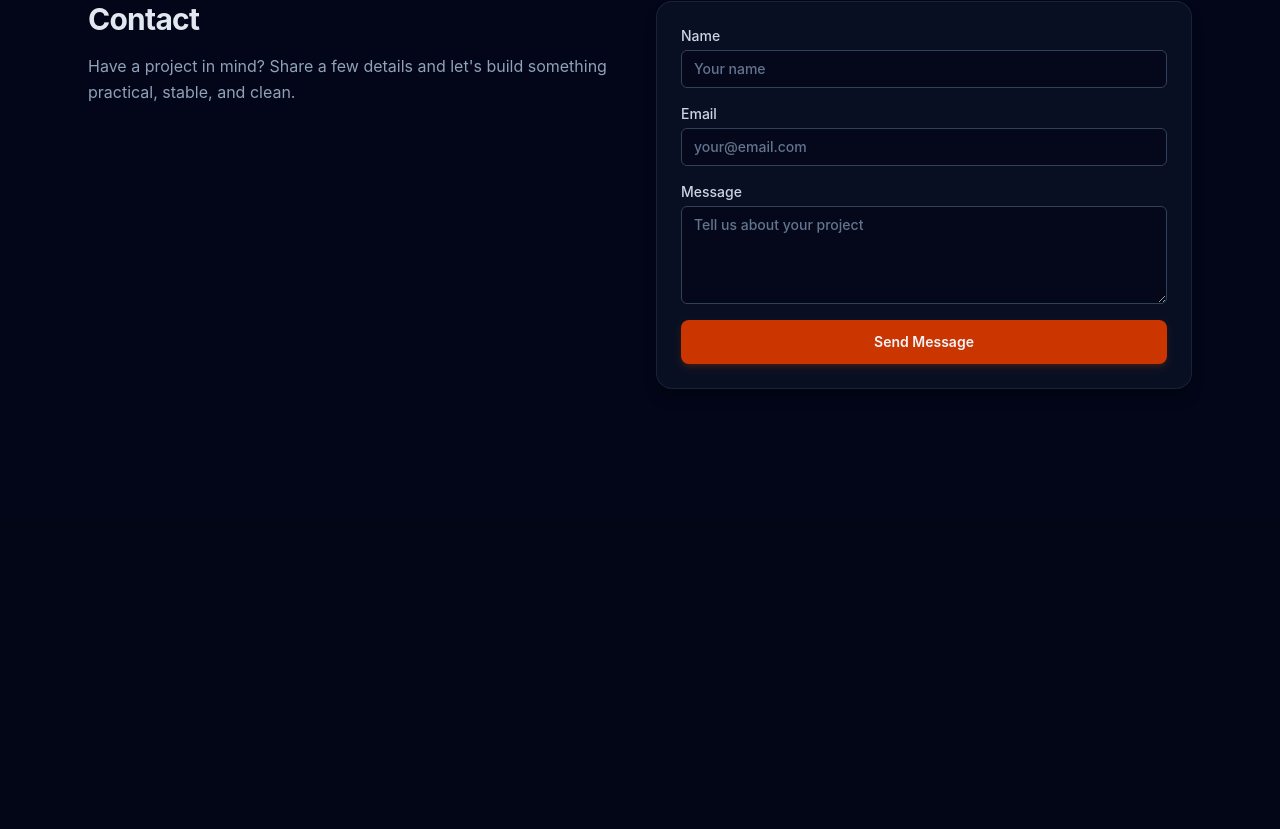
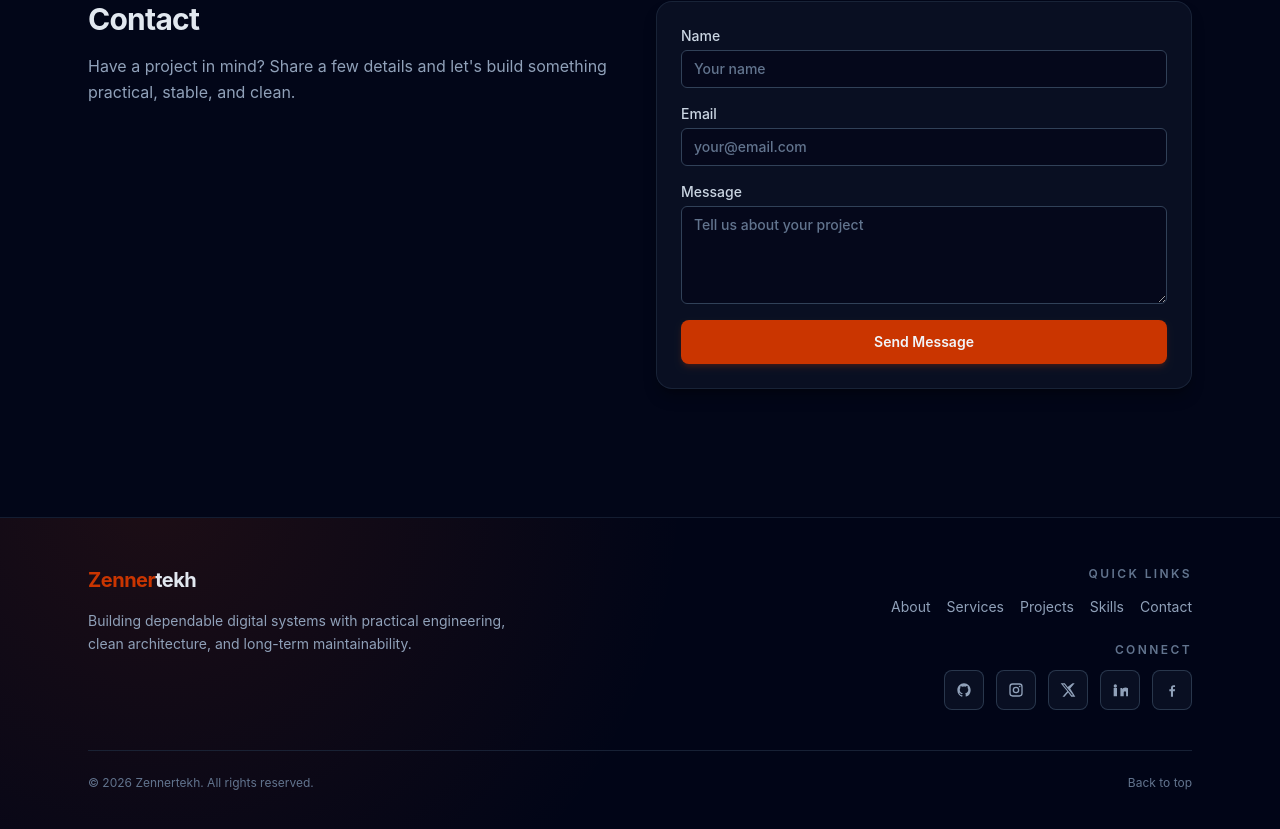
Before and after one commit to Zennertekh/zennertekh-website, a React (Vite) app: page / in a window 1280 px wide. Shown: the part 5813-6642 px from the top of the page. Before the commit the page ends 6330 px from the top, so only its background shows below. Built offline with nearby package versions, Linux system fonts and the light colour scheme.

Commit message:
footer section cleared and stuff ... waiting fo links

```diff
--- a/src/App.jsx
+++ b/src/App.jsx
@@ -1,6 +1,7 @@
 import { createElement } from "react"
 import Navbar from "./components/layout/Navbar"
 import Hero from "./components/layout/Hero"
+import Footer from "./components/layout/Footer"
 import Container from "./components/ui/Container"
 import useSectionScrollState from "./hooks/useSectionScrollState"
 import useScrollReveal from "./hooks/useScrollReveal"
@@ -59,6 +60,8 @@ function App() {
           </section>
         ))}
       </main>
+
+      <Footer items={sectionNavItems} />
     </div>
   )
 }
--- a/src/components/layout/Footer.jsx
+++ b/src/components/layout/Footer.jsx
@@ -0,0 +1,156 @@
+import Container from "../ui/Container"
+
+const socialLinks = [
+  {
+    name: "GitHub",
+    href: "https://github.com/enterprises/zennertehk",
+    icon: (
+      <path
+        d="M12 2C6.48 2 2 6.58 2 12.24c0 4.53 2.87 8.37 6.84 9.73.5.1.68-.22.68-.49
+           0-.24-.01-1.05-.01-1.9-2.78.62-3.37-1.21-3.37-1.21-.45-1.2-1.11-1.52-1.11-1.52-.91-.64.07-.63.07-.63
+           1 .08 1.53 1.05 1.53 1.05.9 1.58 2.36 1.13 2.93.87.09-.67.35-1.13.63-1.39-2.22-.26-4.55-1.14-4.55-5.06
+           0-1.12.39-2.03 1.03-2.74-.1-.26-.45-1.31.1-2.72 0 0 .84-.28 2.75 1.05A9.34 9.34 0 0 1 12 6.8
+           c.85 0 1.72.12 2.52.36 1.91-1.33 2.75-1.05 2.75-1.05.55 1.41.2 2.46.1 2.72.64.71 1.03 1.62 1.03 2.74
+           0 3.93-2.33 4.79-4.56 5.05.36.32.68.95.68 1.91 0 1.38-.01 2.49-.01 2.83 0 .27.18.59.69.49A10.27
+           10.27 0 0 0 22 12.24C22 6.58 17.52 2 12 2Z"
+        fill="currentColor"
+      />
+    ),
+  },
+  {
+    name: "Instagram",
+    href: "https://instagram.com",
+    icon: (
+      <path
+        d="M7 2h10a5 5 0 0 1 5 5v10a5 5 0 0 1-5 5H7a5 5 0 0 1-5-5V7a5 5 0 0 1 5-5Zm0 2
+           a3 3 0 0 0-3 3v10a3 3 0 0 0 3 3h10a3 3 0 0 0 3-3V7a3 3 0 0 0-3-3H7Zm10.5 1.5
+           a1.25 1.25 0 1 1 0 2.5 1.25 1.25 0 0 1 0-2.5ZM12 7a5 5 0 1 1 0 10 5 5 0 0 1 0-10Zm0 2
+           a3 3 0 1 0 0 6 3 3 0 0 0 0-6Z"
+        fill="currentColor"
+      />
+    ),
+  },
+  {
+    name: "Twitter",
+    href: "https://x.com/",
+    icon: (
+      <path
+        d="m18.9 2h3.07l-6.7 7.65L23 22h-6.07l-4.75-6.2L6.77 22H3.7l7.17-8.2L1 2h6.22l4.3
+           5.66L18.9 2Zm-1.08 18h1.7L6.3 3.9H4.48L17.82 20Z"
+        fill="currentColor"
+      />
+    ),
+  },
+  {
+    name: "LinkedIn",
+    href: "https://linkedin.com",
+    icon: (
+      <path
+        d="M4.98 3.5a2.48 2.48 0 1 1-.01 4.97 2.48 2.48 0 0 1 .01-4.97ZM2.5 9h5v12.5h-5V9Zm8
+           0h4.79v1.71h.07c.67-1.2 2.31-2.46 4.75-2.46 5.08 0 6.02 3.34 6.02 7.68v5.57h-5v-4.94
+           c0-1.18-.02-2.7-1.64-2.7-1.64 0-1.89 1.28-1.89 2.61v5.03h-5V9Z"
+        fill="currentColor"
+      />
+    ),
+  },
+  {
+    name: "Facebook",
+    href: "https://facebook.com",
+    icon: (
+      <path
+        d="M13.5 22v-8h2.7l.4-3h-3.1V9.1c0-.86.25-1.45 1.48-1.45h1.58V5.03c-.27-.04-1.2-.11-2.28-.11
+           -2.26 0-3.81 1.38-3.81 3.91V11H8v3h2.4v8h3.1Z"
+        fill="currentColor"
+      />
+    ),
+  },
+]
+
+function Footer({ items = [] }) {
+  const currentYear = new Date().getFullYear()
+
+  return (
+    <footer className="relative border-t border-slate-800/70 bg-slate-950/95">
+      <div
+        className="pointer-events-none absolute inset-0 opacity-80"
+        style={{
+          background:
+            "radial-gradient(circle at 12% -10%, rgba(194, 65, 12, 0.18), transparent 45%)",
+        }}
+      />
+
+      <Container className="relative py-12">
+        <div className="flex flex-col gap-10 lg:flex-row lg:items-start lg:justify-between">
+          <div className="max-w-md space-y-4">
+            <a
+              href="#hero"
+              className="inline-flex items-center text-xl font-bold tracking-tight text-slate-200"
+            >
+              <span className="text-orange-700">Zenner</span>tekh
+            </a>
+            <p className="text-sm leading-relaxed text-slate-400">
+              Building dependable digital systems with practical engineering, clean architecture,
+              and long-term maintainability.
+            </p>
+          </div>
+
+          <div className="space-y-6 lg:text-right">
+            <div className="space-y-3">
+              <p className="text-xs font-semibold uppercase tracking-[0.2em] text-slate-500">
+                Quick Links
+              </p>
+              <ul className="flex flex-wrap gap-x-4 gap-y-2 lg:justify-end">
+                {items.map(item => (
+                  <li key={item.id}>
+                    <a
+                      href={`#${item.id}`}
+                      className="text-sm text-slate-400 transition-colors hover:text-orange-400"
+                    >
+                      {item.label}
+                    </a>
+                  </li>
+                ))}
+              </ul>
+            </div>
+
+            <div className="space-y-3">
+              <p className="text-xs font-semibold uppercase tracking-[0.2em] text-slate-500">
+                Connect
+              </p>
+              <ul className="flex flex-wrap gap-3 lg:justify-end">
+                {socialLinks.map(link => (
+                  <li key={link.name}>
+                    <a
+                      href={link.href}
+                      target="_blank"
+                      rel="noopener noreferrer"
+                      aria-label={link.name}
+                      className="inline-flex h-10 w-10 items-center justify-center rounded-lg border border-slate-700/80 bg-slate-900/60 text-slate-400 transition-colors hover:border-orange-600/70 hover:text-orange-400 focus-visible:outline-none focus-visible:ring-2 focus-visible:ring-orange-600/70"
+                    >
+                      <svg
+                        viewBox="0 0 24 24"
+                        aria-hidden="true"
+                        className="h-4 w-4"
+                      >
+                        {link.icon}
+                      </svg>
+                    </a>
+                  </li>
+                ))}
+              </ul>
+            </div>
+          </div>
+        </div>
+
+        <div className="mt-10 flex flex-col gap-3 border-t border-slate-800/80 pt-6 text-xs text-slate-500 sm:flex-row sm:items-center sm:justify-between">
+          <p>© {currentYear} Zennertekh. All rights reserved.</p>
+          <a href="#hero" className="transition-colors hover:text-orange-400">
+            Back to top
+          </a>
+        </div>
+      </Container>
+    </footer>
+  )
+}
+
+export default Footer
```
